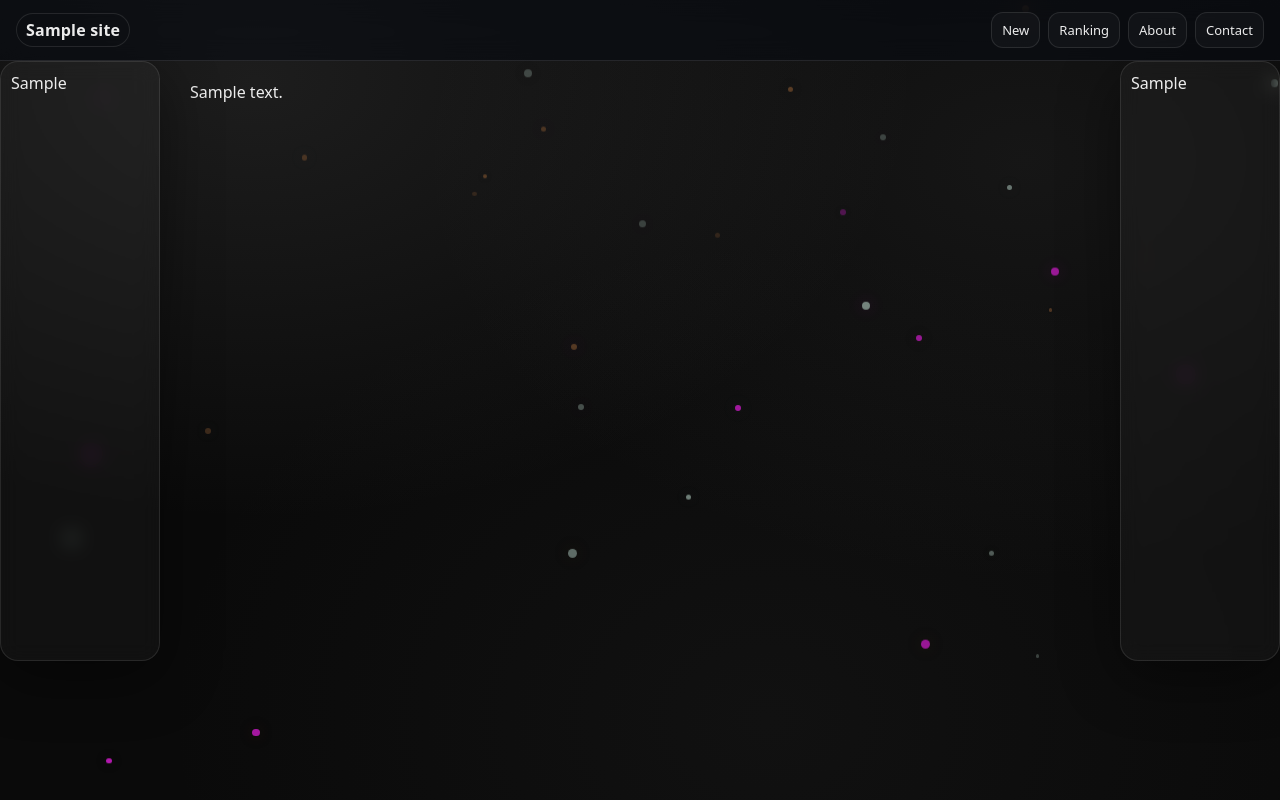
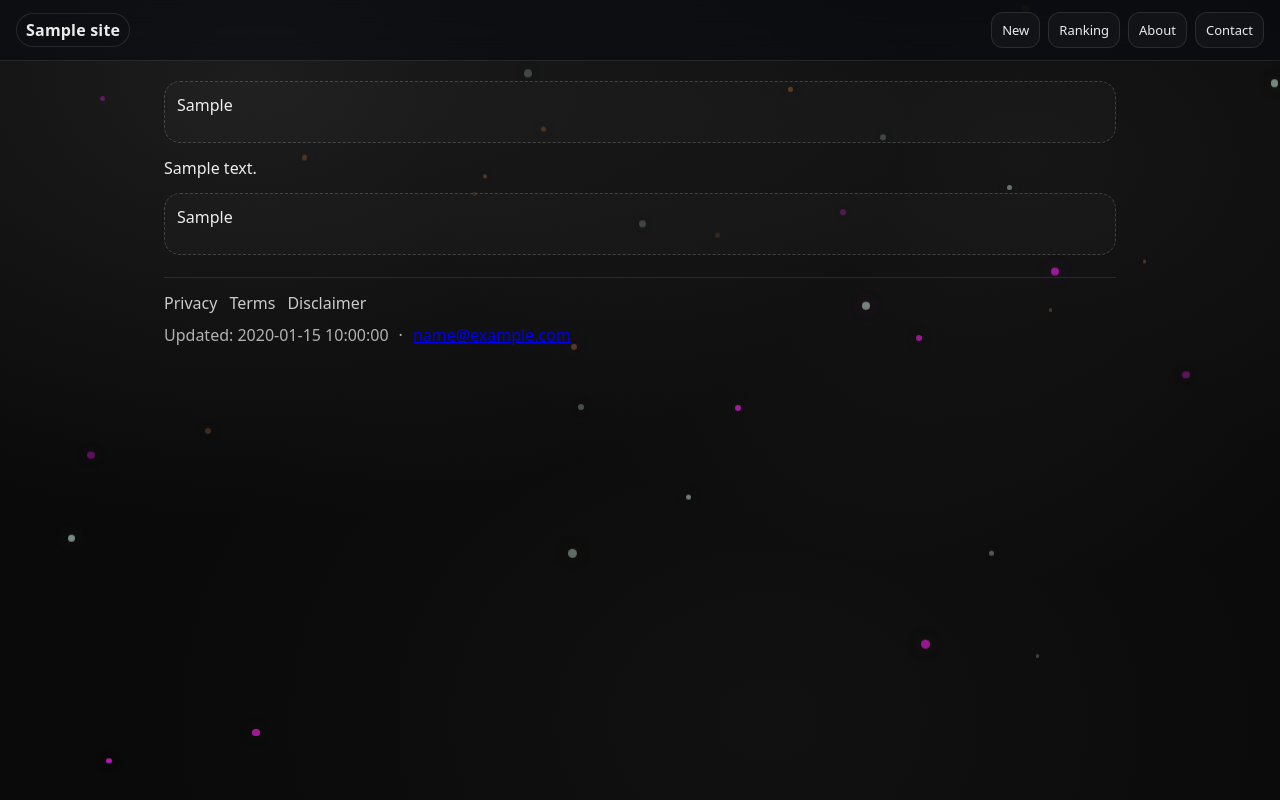
Before and after one commit to Mikann20041029/Nompower, a Python web app: template nompower_pipeline/templates/base.html in a window 1280 px wide. Run offline with Jinja, Linux system fonts and the light colour scheme; the template is opened without the code that fills it: most values are stand-ins (such as "Sample title", 1, 10 or a date in 2020).

Commit message:
Update base.html

```diff
--- a/nompower_pipeline/templates/base.html
+++ b/nompower_pipeline/templates/base.html
@@ -5,7 +5,8 @@
   <meta name="viewport" content="width=device-width,initial-scale=1" />
   <title>{{ title }}</title>
   <meta name="description" content="{{ description }}" />
-  <link rel="stylesheet" href="/assets/style.css" />
+
+  <link rel="stylesheet" href="/assets/style.css">
   <script defer src="/assets/fx.js"></script>
 
   {% if canonical %}
@@ -17,15 +18,16 @@
   {% if canonical %}
   <meta property="og:url" content="{{ canonical }}" />
   {% endif %}
-  <meta property="og:type" content="website" />
+  <meta property="og:type" content="{{ og_type | default('website') }}" />
+
+  {# 画像があるときだけ OG/Twitter(X) 画像を出す（デフォルト画像は一切なし） #}
+  {% if og_image %}
   <meta property="og:image" content="{{ og_image }}" />
   <meta property="og:image:width" content="1200" />
   <meta property="og:image:height" content="630" />
-
   <meta name="twitter:card" content="summary_large_image" />
-  <meta name="twitter:title" content="{{ title }}" />
-  <meta name="twitter:description" content="{{ description }}" />
   <meta name="twitter:image" content="{{ og_image }}" />
+  {% endif %}
 
   <!-- Google tag (gtag.js) -->
   <script async src="https://www.googletagmanager.com/gtag/js?id=G-XFS7X77BN2"></script>
@@ -33,10 +35,8 @@
     window.dataLayer = window.dataLayer || [];
     function gtag(){dataLayer.push(arguments);}
     gtag('js', new Date());
-
     gtag('config', 'G-XFS7X77BN2');
   </script>
-
 </head>
 
 <body>
@@ -45,7 +45,6 @@
 
   <header class="topbar">
     <a class="brand" href="/">{{ site.brand_name }}</a>
-
     <nav class="nav">
       <a class="btn" href="/#new">New</a>
       <a class="btn" href="/#ranking">Ranking</a>
@@ -54,23 +53,29 @@
     </nav>
   </header>
 
-  <div class="page-grid">
-  <aside class="ad-rail ad-rail-left">
-    <div class="ad-rail-inner">
-      {{ ads_rail_left | safe }}
-    </div>
-  </aside>
+  <main class="wrap">
+    <section class="ad-slot ad-top">
+      {{ ads_top | safe }}
+    </section>
 
-  <main class="page-main">
-    <div class="wrap">
-      {# ここに今までのメイン本文/コンテンツ #}
-      {{ content | safe }}
-    </div>
+    {{ content | safe }}
+
+    <section class="ad-slot ad-bottom">
+      {{ ads_bottom | safe }}
+    </section>
+
+    <footer class="footer">
+      <div class="foot-links">
+        <a href="/privacy.html">Privacy</a>
+        <a href="/terms.html">Terms</a>
+        <a href="/disclaimer.html">Disclaimer</a>
+      </div>
+      <div class="foot-meta">
+        <span>Updated: {{ now_iso }}</span>
+        <span>·</span>
+        <span><a href="mailto:{{ site.contact_email }}">{{ site.contact_email }}</a></span>
+      </div>
+    </footer>
   </main>
-
-  <aside class="ad-rail ad-rail-right">
-    <div class="ad-rail-inner">
-      {{ ads_rail_right | safe }}
-    </div>
-  </aside>
-</div>
+</body>
+</html>
```
